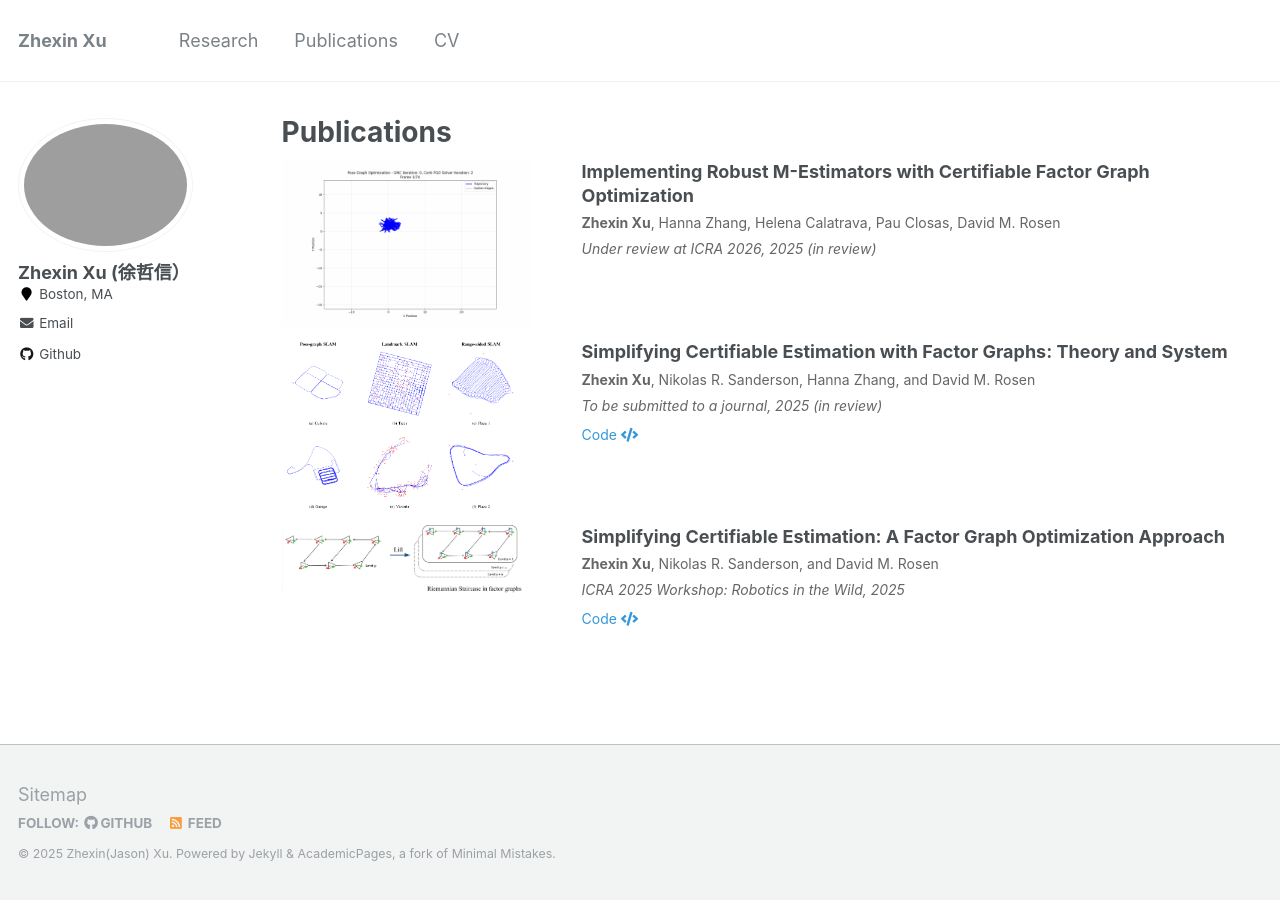
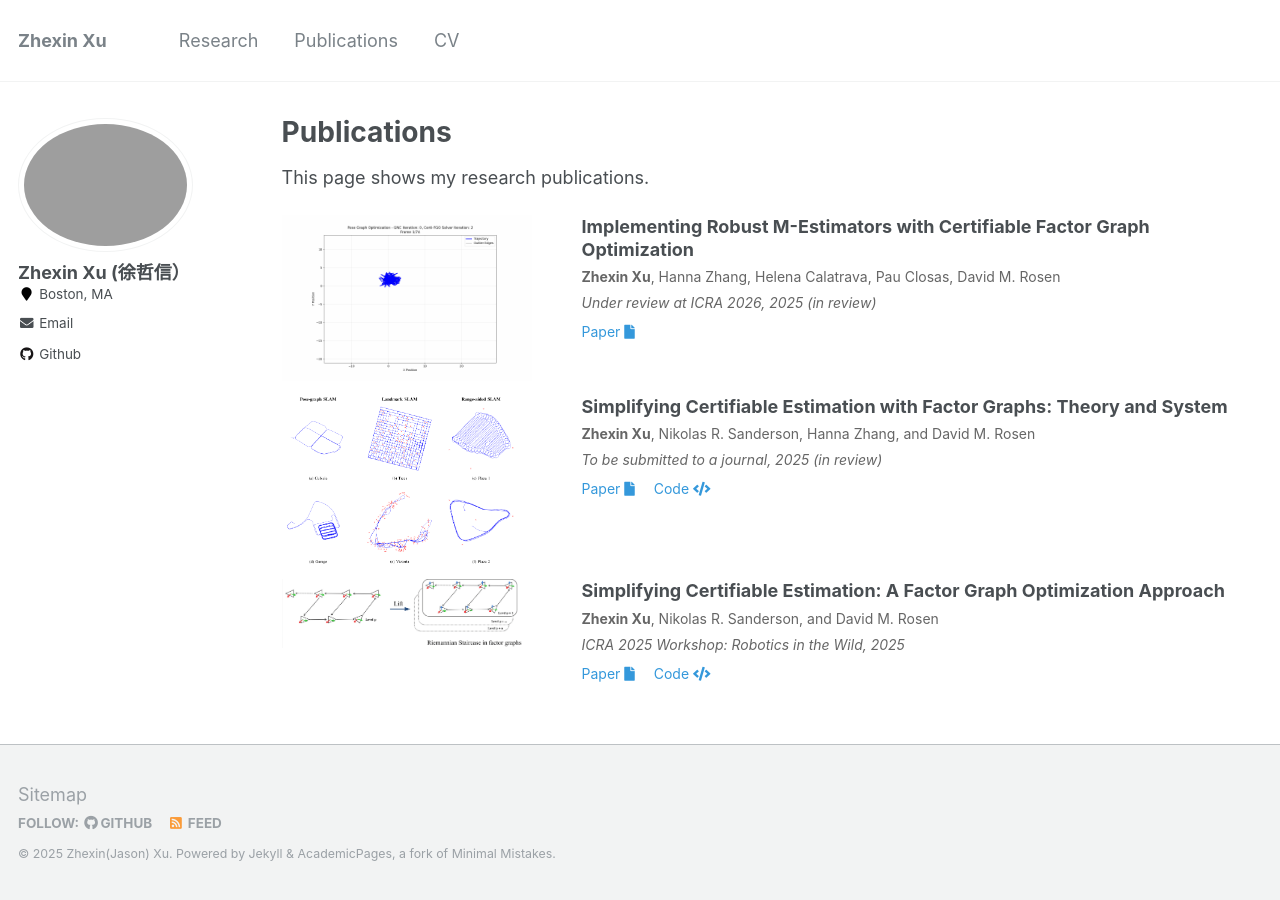
Before and after one commit to zhexin1904/zhexin1904.github.io, a Jekyll site: the page built from _pages/publications.md, in a window 1280 px wide. Built offline with Jekyll 4.4.1, drawn with Linux system fonts in a browser that asks for light colours.

Commit message:
Add draft links.

```diff
--- a/_includes/archive-single-publication.html
+++ b/_includes/archive-single-publication.html
@@ -63,9 +63,14 @@
           <a style="text-decoration: none; color: #3498db; margin-right: 15px;" href="{{ post.links_to_website }}" target="_blank">Website <i class="fa fa-globe"></i></a>
         {% endif %}
 
+        <!-- Official Paper Link -->
+        {% if post.official_link != "" and post.official_link != "N/A" %}
+          <a style="text-decoration: none; color: #3498db; margin-right: 15px;" href="{{ post.official_link }}" target="_blank">Paper <i class="fa fa-file"></i></a>
+        {% endif %}
+
         <!-- Arxiv Paper -->
         {% if post.arxiv != "" and post.arxiv != "N/A" %}
-          <a style="text-decoration: none; color: #3498db; margin-right: 15px;" href="{{ post.arxiv }}" target="_blank">Paper <i class="fa fa-file"></i></a>
+          <a style="text-decoration: none; color: #3498db; margin-right: 15px;" href="{{ post.arxiv }}" target="_blank">arXiv <i class="fa fa-file"></i></a>
         {% endif %}
 
         <!-- Code -->
--- a/_pages/publications.md
+++ b/_pages/publications.md
@@ -4,6 +4,8 @@ title: "Publications"
 permalink: /publications/
 author_profile: true
 ---
+
+This page shows my research publications.
 
 {% include base_path %}
 
```
